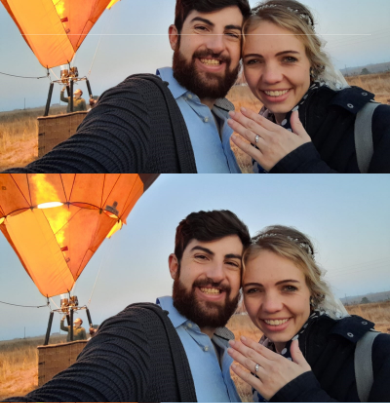
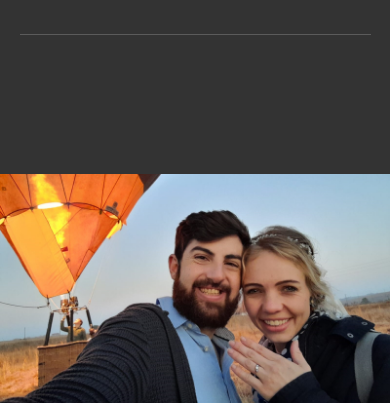
Before and after one commit to gerhard-synthesis/wedding, a website: page index.html in a window 390 px wide. Shown: the part 87-490 px from the top of the page. Drawn offline with nearby package versions, Linux system fonts and the light colour scheme; some packages are replaced by stand-ins of ours; files whose address does not match are found by name.

Commit message:
test mobile2

```diff
--- a/sass/styles.scss
+++ b/sass/styles.scss
@@ -257,6 +257,7 @@ Hero
   -moz-background-size: cover;
   -o-background-size: cover;
   background-size: contain;
+  background-repeat: no-repeat;
   position: relative;
 
   /*.rsvp-btn {
@@ -294,6 +295,7 @@ Hero
     -moz-background-size: cover;
     -o-background-size: cover;
     background-size: contain;
+    background-repeat: no-repeat;
     position: relative;
   }
 }
```
Also changed, not shown: css/styles.min.css.
